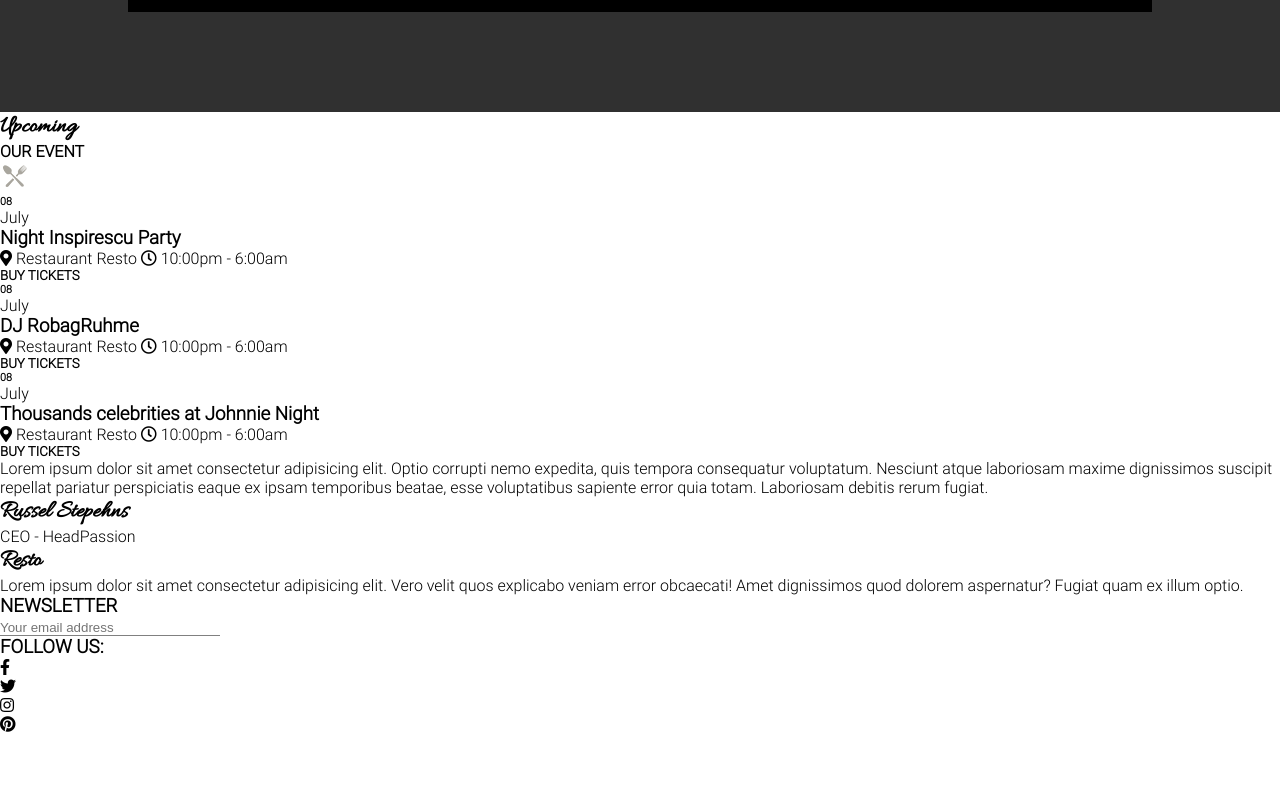
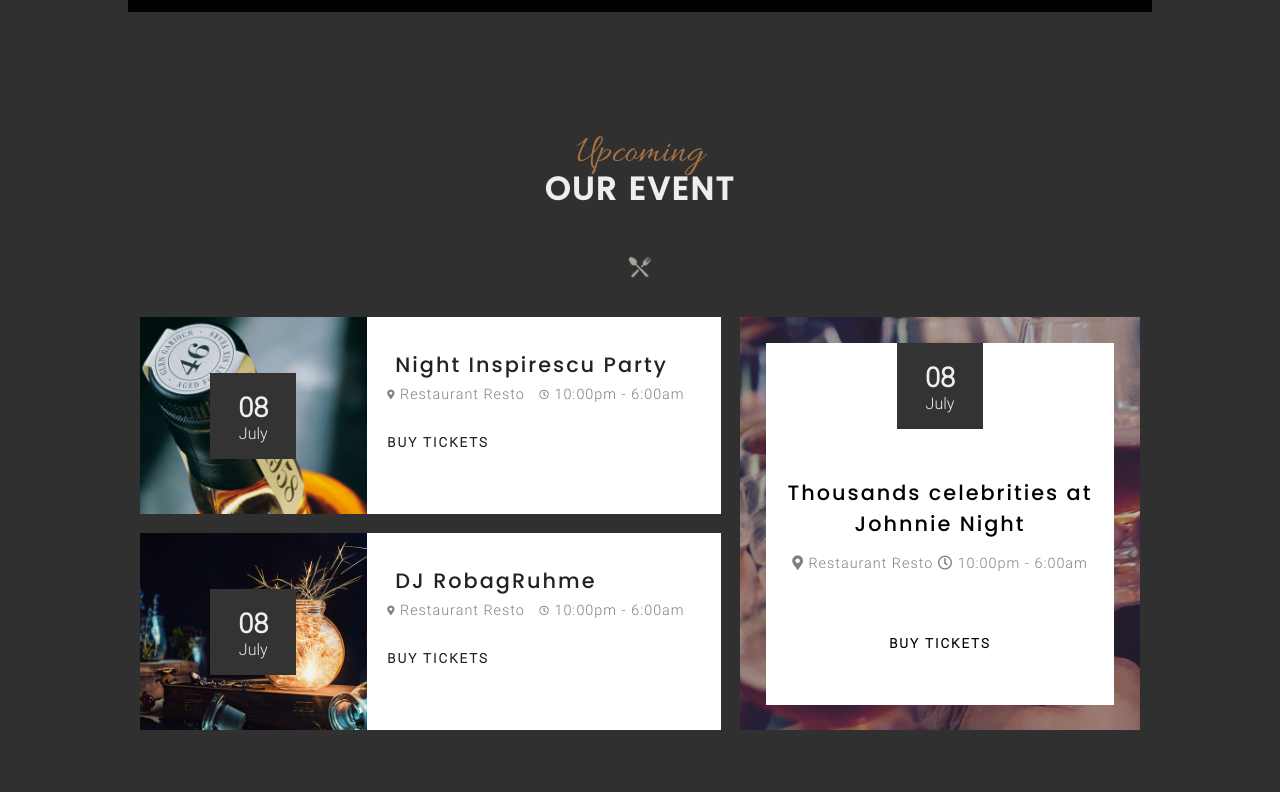
Before and after one commit to benjamindesenlis/The-Resto, a plain HTML site: page index.html in a window 1280 px wide. Shown: the part 2888-3680 px from the top of the page. Before the commit the page ends 3622 px from the top, so only its background shows below. Drawn offline with Linux system fonts and the light colour scheme.

Commit message:
Update style.css

```diff
--- a/style.css
+++ b/style.css
@@ -388,3 +388,245 @@ input {
   grid-template-columns: 30% 70%;
   border: black solid 1px;
 }
+
+/* ****************************************** */
+
+.events {
+  background: rgb(48, 48, 48);
+  padding: 1rem;
+}
+.events-content {
+  max-width: 1000px;
+  margin: 0 auto;
+  text-align: center;
+}
+.events h2 {
+  font-family: Allura, sans-serif;
+  font-size: 2.5rem;
+  font-weight: 100;
+  color: rgb(166, 114, 69);
+}
+.events h4 {
+  letter-spacing: 2px;
+  font-size: 2rem;
+  font-family: Poppins, sans-serif;
+  font-weight: 900;
+  color: #eee;
+  margin-top: -0.8rem;
+}
+.events h3 {
+  letter-spacing: 2px;
+  font-size: 1.3rem;
+  font-family: Poppins, sans-serif;
+  font-weight: 100;
+  padding: 0 0.5rem;
+}
+.events img {
+  margin: 2.5rem 0 2rem;
+  height: 28px;
+}
+.events h5 {
+  letter-spacing: 2px;
+  margin: 2rem 0;
+}
+.event-content {
+  display: grid;
+  grid-template-columns: 60% 40%;
+  grid-template-rows: 1fr 1fr;
+  grid-template-areas:
+    "a b"
+    "c b";
+}
+.address {
+  background: #fff;
+}
+.event-1 {
+  grid-area: a;
+  margin-bottom: 0.6rem;
+}
+.event-2 {
+  grid-area: c;
+  margin-top: 0.6rem;
+}
+.event-1 .date {
+  background: url(./images/event-01.jpg) center/cover;
+}
+.event-2 .date {
+  background: url(./images/event-02.jpg) center/cover;
+}
+.event-left {
+  display: grid;
+  grid-template-columns: 39% 61%;
+  text-align: left;
+  margin-right: 1.2rem;
+}
+.event-left .date,
+.event-3 .date {
+  display: grid;
+  height: 100%;
+  align-items: center;
+}
+.event-left .date-content,
+.event-3 .date {
+  background: #333;
+  padding: 1.2rem;
+  height: 86px;
+  width: 86px;
+  margin: 0 auto;
+  color: #eee;
+  text-align: center;
+}
+.event-left .address {
+  color: #222;
+  padding: 2rem 1.3rem;
+}
+.event-left h6,
+.event-3 h6 {
+  font-size: 1.7rem;
+}
+.event-left p,
+.event-3 p {
+  font-size: 0.9rem;
+  color: gray;
+  margin-top: 6px;
+  letter-spacing: 1px;
+}
+.event-left .address i {
+  font-size: 0.6rem;
+  transform: translateY(-1px);
+}
+.event-left .address i:nth-child(2) {
+  margin-left: 10px;
+}
+.event-3 {
+  grid-area: b;
+  background: url(./images/event-03.jpg) center/cover;
+  padding: 1.6rem;
+}
+.event-3 .address {
+  height: 100%;
+}
+.event-3 .address h3 {
+  margin: 3rem 0 1rem;
+}
+.event-3 h5 {
+  margin-top: 4rem;
+}
+
+/* ************************************** */
+
+.quote {
+  background: rgb(48, 48, 48);
+  padding: 8rem 0 350px;
+  position: relative;
+}
+.quote:after {
+  content: "";
+  height: 400px;
+  width: 100%;
+  position: absolute;
+  background: url(./images/gmap.jpg) center/cover;
+  z-index: 2;
+  left: 0;
+  bottom: 0;
+}
+.quote-container {
+  background: rgb(247, 247, 247);
+  max-width: 1000px;
+  margin: 0 auto;
+  padding: 4rem 5rem 4rem;
+  width: 90%;
+  position: relative;
+  box-shadow: 0 0 3px #333;
+  z-index: 3;
+  text-align: center;
+}
+.quote-container:before {
+  content: "";
+  position: absolute;
+  background: url(./images/avatar-02.jpg) center/cover;
+  height: 80px;
+  width: 80px;
+  top: -4px;
+  left: 50%;
+  transform: translateX(-50%);
+  border-radius: 50%;
+}
+.quote-container .text-container {
+  line-height: 30px;
+}
+.quote-container .text-container:before {
+  content: "\275D";
+}
+.quote-container .text-container:after {
+  content: "\275E";
+}
+.quote-container .text-container:before,
+.quote-container .text-container:after {
+  font-size: 1.5rem;
+}
+.quote-container h2 {
+  margin: 2rem 0 1rem;
+  font-family: Poppins, sans-serif;
+  font-weight: 100;
+}
+.quote-container p {
+  color: rgb(166, 114, 69);
+}
+
+/* *********************************** */
+
+footer {
+  background: url(./images/bg-footer.jpg) center/cover;
+  text-align: left;
+  padding: 4rem 2rem;
+  color: #eee;
+}
+
+.footer-content {
+  max-width: 1000px;
+  margin: 0 auto;
+  display: grid;
+  grid-template-columns: 1fr 1fr;
+}
+.footer-content h2 {
+  font-family: Allura, sans-serif;
+  font-size: 2.5rem;
+  font-weight: 100;
+  color: rgb(166, 114, 69);
+  margin-bottom: 1rem;
+}
+.footer-content .left-part {
+  padding-right: 2rem;
+  line-height: 30px;
+}
+.footer-content .left-part p {
+  font-size: 0.9rem;
+  color: rgb(129, 129, 129);
+}
+.footer-content .right-part {
+  padding-left: 3rem;
+  display: grid;
+  grid-template-rows: 1fr 1fr;
+}
+.footer-content .right-part h3 {
+  font-size: 0.85rem;
+}
+.footer-content .newsletter input {
+  margin-top: 1rem;
+  background: none;
+  border: 1px solid rgba(166, 114, 69, 0.151);
+  padding: 7px 13px;
+  width: 250px;
+}
+.footer-content .follow-us {
+  display: flex;
+  margin-top: 3rem;
+}
+.footer-content .follow-us ul {
+  display: flex;
+  width: 200px;
+  justify-content: space-around;
+  color: #595956;
+  font-size: 0.8rem;
+}
```
